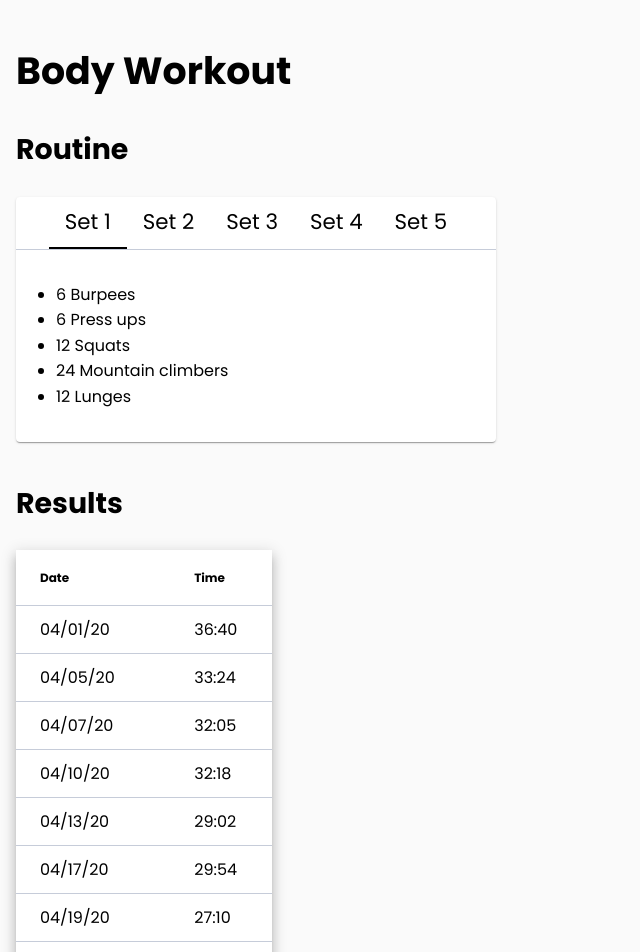
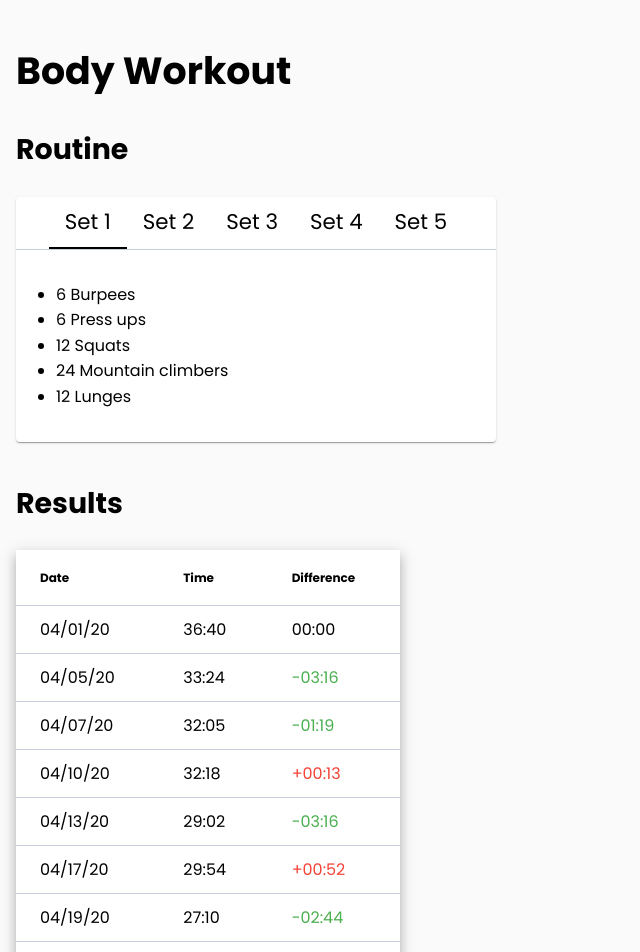
Before and after one commit to gkullar/exercise, a Next.js app: page / in a window 1280 px wide. Shown: the top 952 px of the page, without its empty margins (0-640 px from the left). Built offline with nearby package versions, Linux system fonts and the light colour scheme.

Commit message:
add table view component

```diff
--- a/components/results.module.css
+++ b/components/results.module.css
@@ -3,5 +3,5 @@
 }
 
 .results table {
-  width: 16em;
+  width: 24em;
 }
--- a/components/results.tsx
+++ b/components/results.tsx
@@ -1,7 +1,8 @@
 import { FunctionComponent, useEffect, useState } from 'react';
+import TableView from './table-view';
 import styles from './results.module.css';
 
-interface Result {
+export interface Result {
   date: string;
   time: string;
 }
@@ -14,33 +15,10 @@ const Results: FunctionComponent<{}> = () => {
     setResults(data);
   }, []);
 
-  const rows = results.length
-    ? results.map((result, index) => {
-        const date = new Date(result.date);
-        const options = { year: '2-digit', month: '2-digit', day: '2-digit' };
-        const formattedDate = date.toLocaleString('default', options);
-
-        return (
-          <tr key={index}>
-            <td>{formattedDate}</td>
-            <td>{result.time}</td>
-          </tr>
-        );
-      })
-    : null;
-
   return (
     <div className={styles.results}>
       <h2>Results</h2>
-      <table>
-        <thead>
-          <tr>
-            <th>Date</th>
-            <th>Time</th>
-          </tr>
-        </thead>
-        <tbody>{rows}</tbody>
-      </table>
+      <TableView results={results} />
     </div>
   );
 };
--- /dev/null
+++ b/components/table-view.tsx
@@ -0,0 +1,62 @@
+import { FunctionComponent } from 'react';
+import moment from 'moment';
+import { Result } from './results';
+
+interface Props {
+  results: Result[];
+}
+
+function getFormattedDate(date: string): string {
+  const formattedDate = new Date(date);
+  const options = { year: '2-digit', month: '2-digit', day: '2-digit' };
+
+  return formattedDate.toLocaleString('default', options);
+}
+
+function getTimeDifference(previous: string, current: string): JSX.Element {
+  const previousTime = moment(previous, 'mm:ss');
+  const currentTime = moment(current, 'mm:ss');
+  const difference = currentTime.diff(previousTime);
+  const isSlower = Math.sign(difference) !== -1;
+  const time = moment.utc(Math.abs(difference)).format('mm:ss');
+
+  return (
+    <span style={{ color: isSlower ? '#f34336' : '#4caf50' }}>
+      {`${isSlower ? '+' : '-'}` + time}
+    </span>
+  );
+}
+
+const TableView: FunctionComponent<Props> = ({ results }) => {
+  const rows = results.length
+    ? results.map((result, index) => {
+        const previousResult = results[index - 1];
+        const difference = previousResult
+          ? getTimeDifference(previousResult.time, result.time)
+          : '00:00';
+
+        return (
+          <tr key={index}>
+            <td>{getFormattedDate(result.date)}</td>
+            <td>{result.time}</td>
+            <td>{difference}</td>
+          </tr>
+        );
+      })
+    : null;
+
+  return (
+    <table>
+      <thead>
+        <tr>
+          <th>Date</th>
+          <th>Time</th>
+          <th>Difference</th>
+        </tr>
+      </thead>
+      <tbody>{rows}</tbody>
+    </table>
+  );
+};
+
+export default TableView;
--- a/package.json
+++ b/package.json
@@ -12,6 +12,7 @@
   "author": "",
   "license": "ISC",
   "dependencies": {
+    "moment": "^2.25.3",
     "next": "^9.3.5",
     "react": "^16.13.1",
     "react-dom": "^16.13.1"
--- a/theme/style.css
+++ b/theme/style.css
@@ -45,6 +45,7 @@ th,
 td {
   border-bottom: 1px solid var(--grey);
   padding: 0;
+  min-width: 4em;
 }
 
 th {
```
Also changed, not shown: 1 other file (tests, documents, lock files or other folders).
